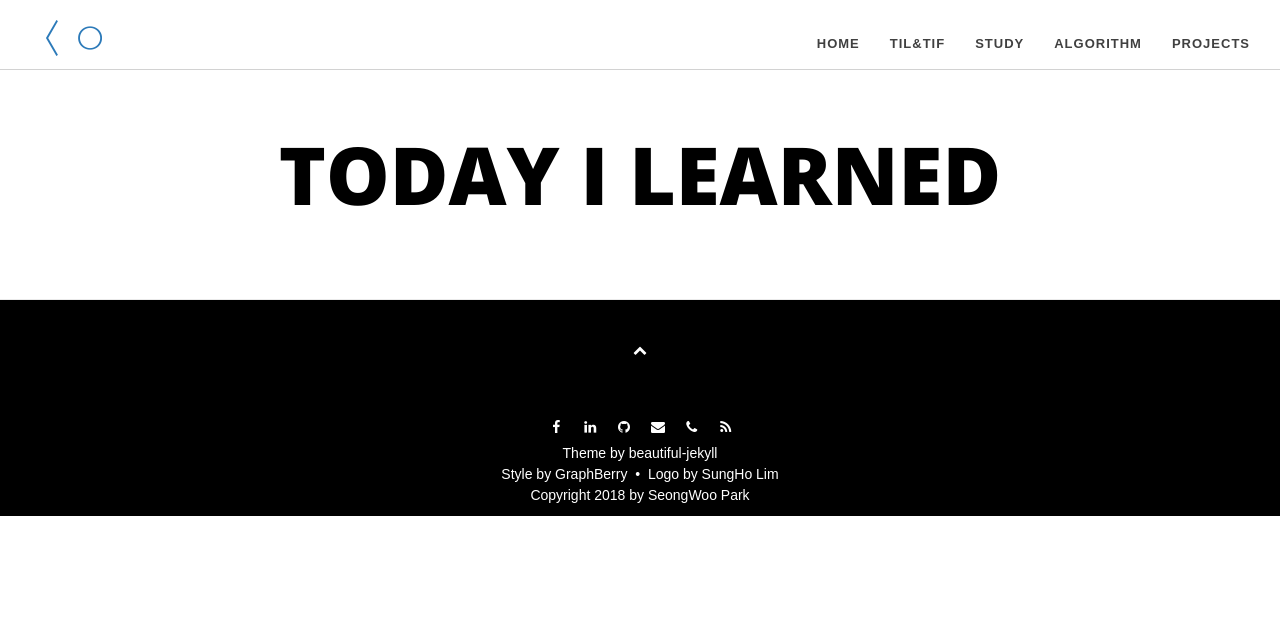
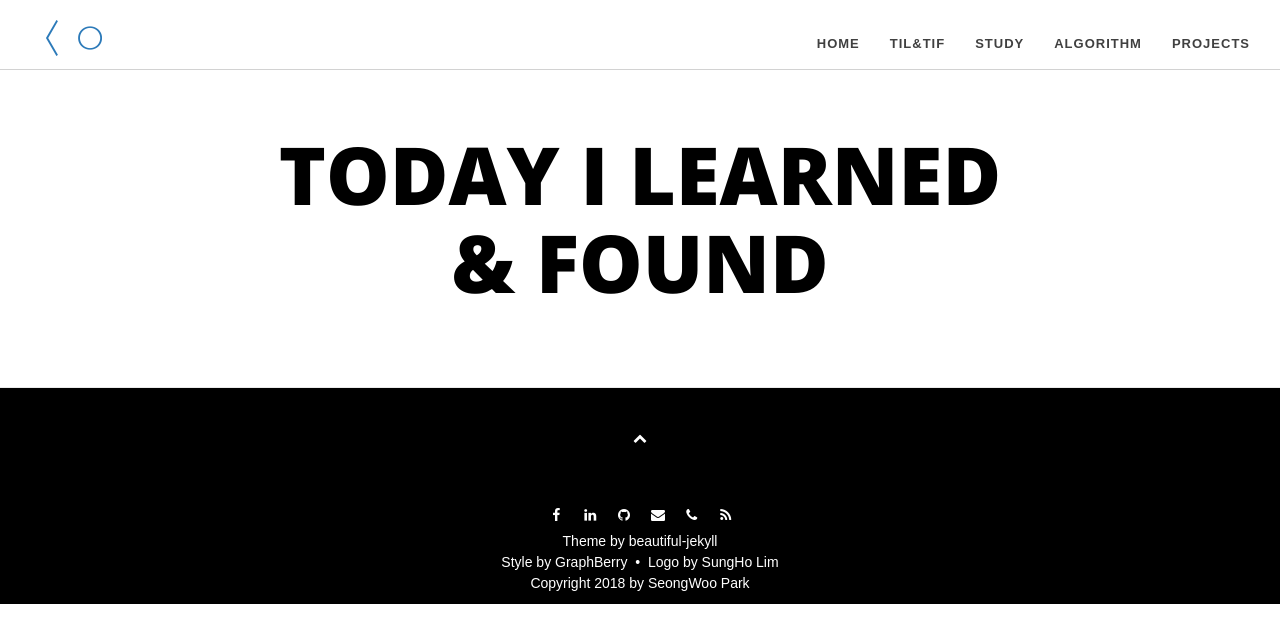
Before and after one commit to seongwoopark/seongwoopark.github.io, a Jekyll site: the page built from blog/TIL&TIF/index.html, in a window 1280 px wide. Shown: the top 643 px of the page. Built offline with Jekyll 4.4.1, drawn with Linux system fonts in a browser that asks for light colours; nearby versions of some CDN libraries.

Commit message:
fix categories name

```diff
--- a/blog/TIL&TIF/index.html
+++ b/blog/TIL&TIF/index.html
@@ -1,11 +1,11 @@
 ---
 layout: page
-title: Today I Learned
+title: Today I Learned & Found
 use-site-title: true
 ---
 
 <div class="posts-list">
-  {% for post in site.categories.TIL %}
+  {% for post in site.categories.TIL&TIF %}
   <article class="post-preview">
     <a href="{{ post.url | prepend: site.baseurl }}">
 	  <h2 class="post-title">{{ post.title }}</h2>
```
